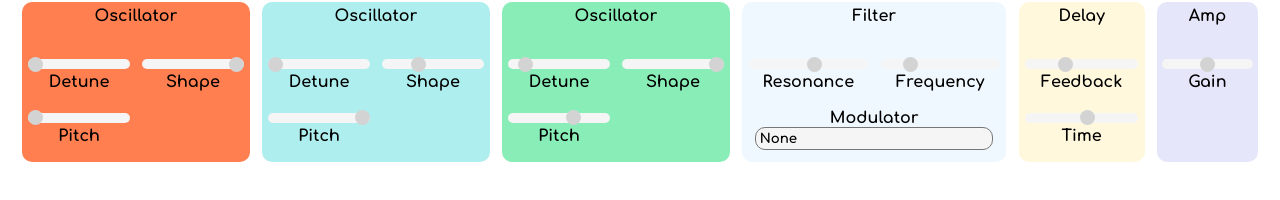
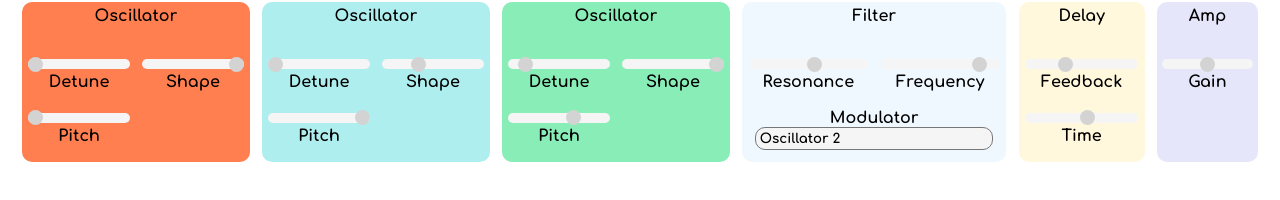
Before and after one commit to prdingilian/synth-app, a React (Create React App) app: page / in a window 1280 px wide. Shown: the part 484-684 px from the top of the page. Built offline with nearby package versions, Linux system fonts and the light colour scheme.

Commit message:
add modulation to init patch

```diff
--- a/src/App.js
+++ b/src/App.js
@@ -90,7 +90,7 @@ function App() {
       VCF: {
         frequency: 2000,
         resonance: 14,
-        modulator: 'none',
+        modulator: 'osc2',
       },
       Delay: { feedback: 0.3, time: 0.5 },
       VCA: { gain: 5 }
```
